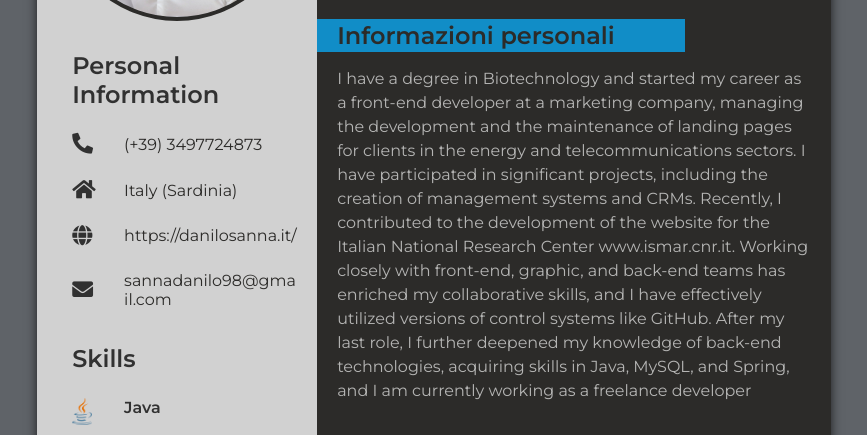
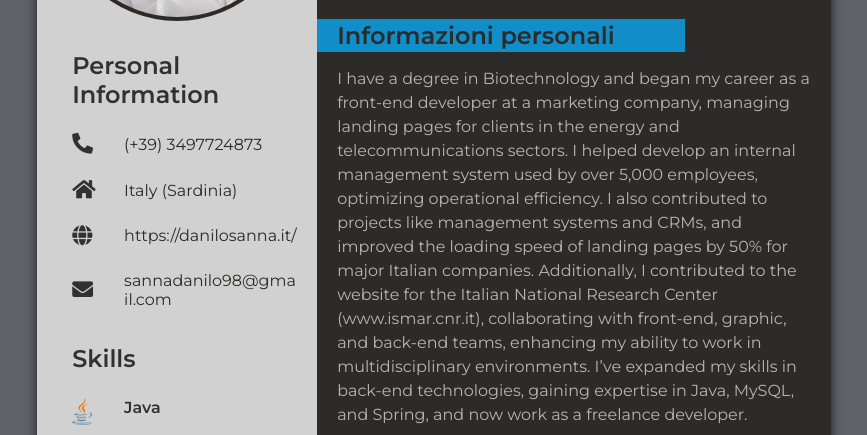
Before and after one commit to DaniloSanna0/CV, a plain HTML site: page index.html in a window 1280 px wide. Shown: the part 244-679 px from the top of the page, without its empty margins (206-1073 px from the left). Drawn offline with Linux system fonts and the light colour scheme.

Commit message:
results added

```diff
--- a/index.html
+++ b/index.html
@@ -130,18 +130,9 @@
                     </div>
                 </div>
                 <div class="desc">
-                    I have a degree in Biotechnology and started my career as a front-end
-                     developer at a marketing company, managing the development and the
-                     maintenance of landing pages for clients in the energy and
-                     telecommunications sectors. I have participated in significant
-                     projects, including the creation of management systems and CRMs.
-                     Recently, I contributed to the development of the website for the
-                     Italian National Research Center www.ismar.cnr.it. Working closely
-                      with front-end, graphic, and back-end teams has enriched my
-                      collaborative skills, and I have effectively utilized versions of
-                      control systems like GitHub. After my last role, I further deepened
-                      my knowledge of back-end technologies, acquiring skills in Java,
-                      MySQL, and Spring, and I am currently working as a freelance developer </div>
+                    I have a degree in Biotechnology and began my career as a front-end developer at a marketing company, managing landing pages for clients in the energy and telecommunications sectors. I helped develop an internal management system used by over 5,000 employees, optimizing operational efficiency. I also contributed to projects like management systems and CRMs, and improved the loading speed of landing pages by 50% for major Italian companies. Additionally, I contributed to the website for the Italian National Research Center (www.ismar.cnr.it), collaborating with front-end, graphic, and back-end teams, enhancing my ability to work in multidisciplinary environments. I’ve expanded my skills in back-end technologies, gaining expertise in Java, MySQL, and Spring, and now work as a freelance developer.
+
+                     </div>
             <div class="group-2">
                 <div class="title">
                     <div class="box">
```
